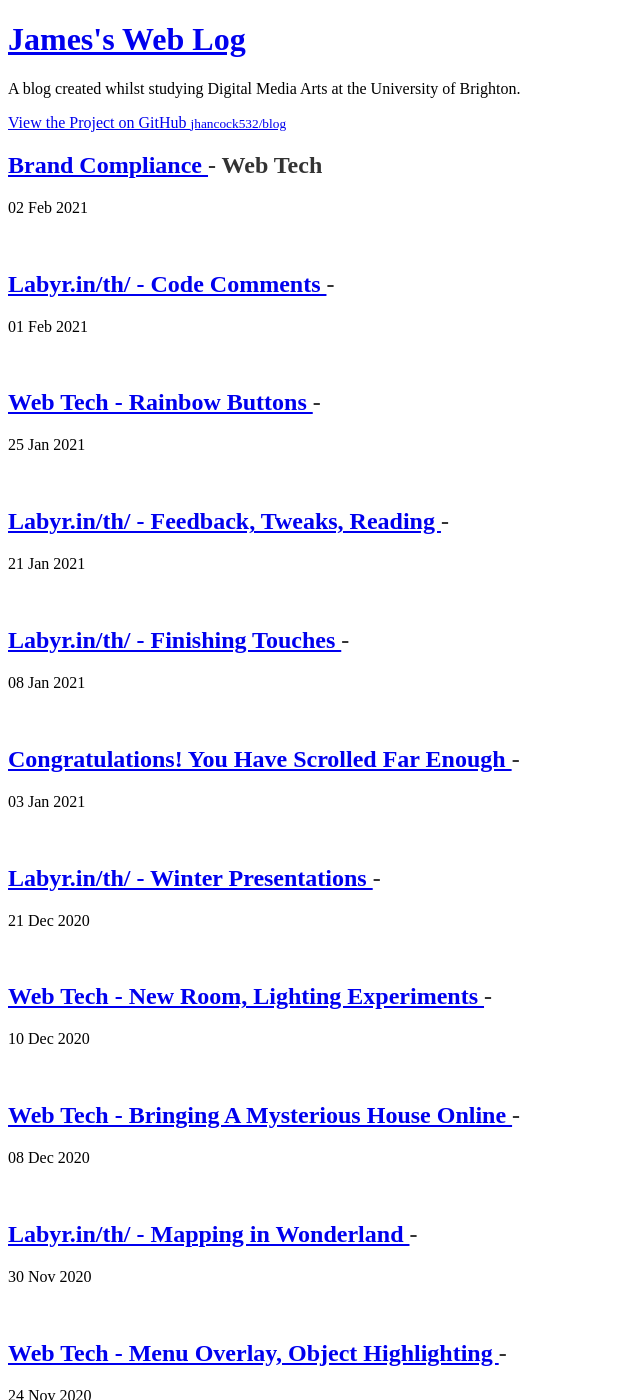
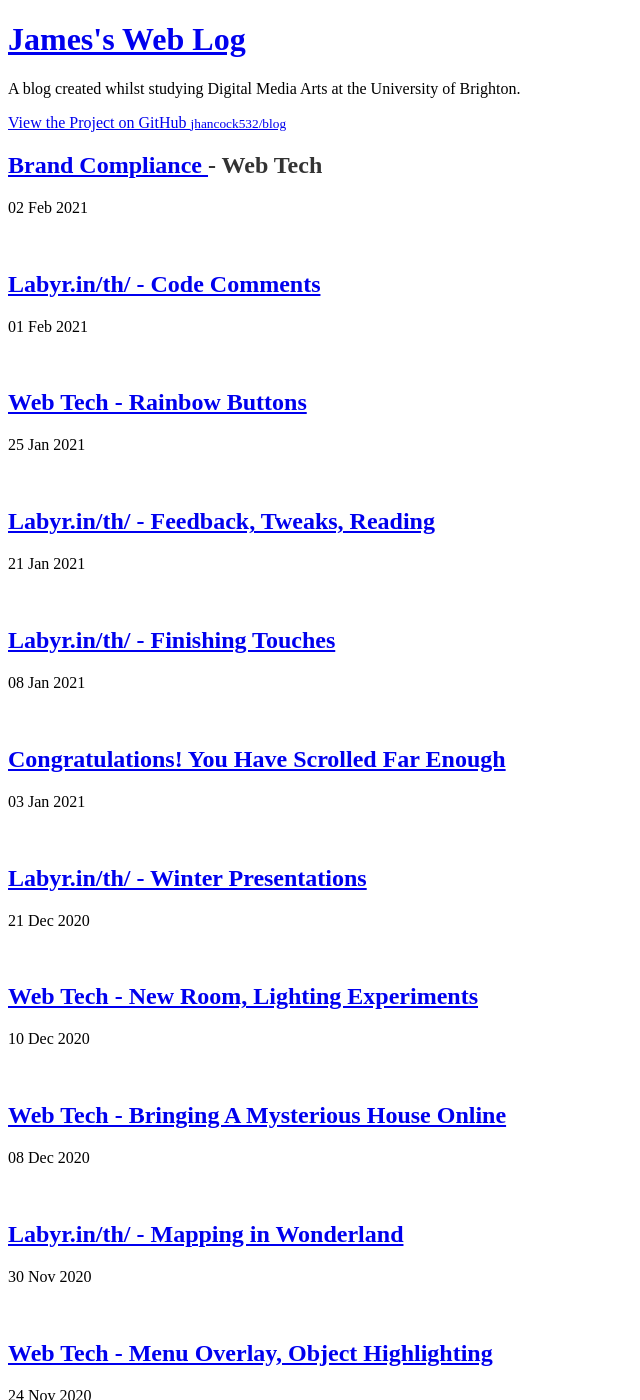
Before and after one commit to jhancock532/blog, a Jekyll site: the page built from index.md, in a window 1280 px wide and 1400 px high. Shown: the whole window, without its empty margins (0-640 px from the left). Built offline with Jekyll 4.4.1, drawn with Linux system fonts in a browser that asks for light colours; a script that is not in the unit is left out.

Commit message:
Post project

```diff
--- a/_layouts/homepage.html
+++ b/_layouts/homepage.html
@@ -39,7 +39,9 @@
           <a class="post-link" href="{{ post.url | prepend: site.baseurl }}">
             {{ post.title }}
           </a>
-          <span class="post-project">- {{ post.project }}</span>
+          {% if post.project %}
+            <span class="post-project">- {{ post.project }}</span>
+          {% endif %}
         </h2>
         <p>{{ post.date | date_to_string }}</p>
         <br>
```
